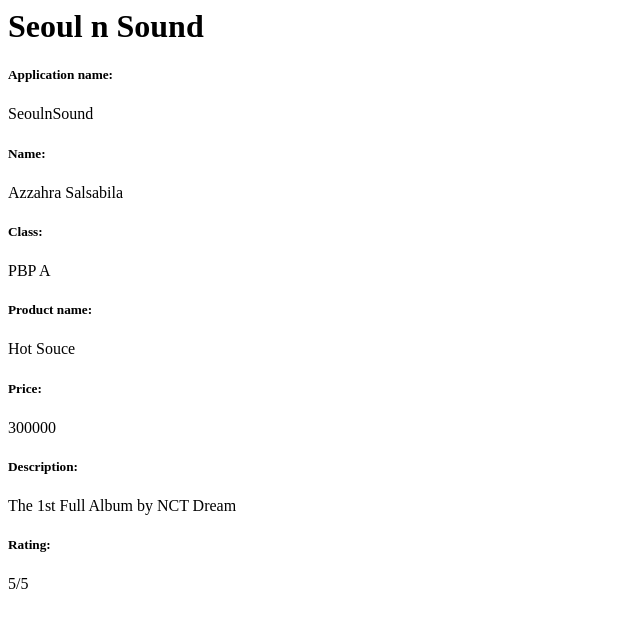
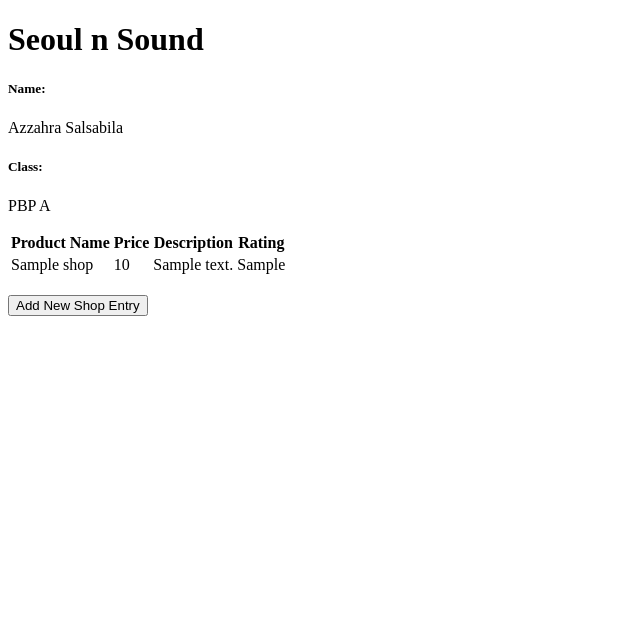
Before and after one commit to jalavienrose/SeoulnSound, a Django app: page / in a window 1280 px wide. Shown: the top 628 px of the page, without its empty margins (0-640 px from the left). Run offline with Django 5.2, Linux system fonts and the light colour scheme; tables that the repository leaves empty hold one stand-in row (values such as "Sample post").

Commit message:
up tugas 3

```diff
--- a/SeoulnSound/settings.py
+++ b/SeoulnSound/settings.py
@@ -55,7 +55,7 @@ ROOT_URLCONF = 'SeoulnSound.urls'
 TEMPLATES = [
     {
         'BACKEND': 'django.template.backends.django.DjangoTemplates',
-        'DIRS': [],
+        'DIRS': [BASE_DIR / "templates"],
         'APP_DIRS': True,
         'OPTIONS': {
             'context_processors': [
@@ -122,3 +122,5 @@ STATIC_URL = 'static/'
 # https://docs.djangoproject.com/en/5.1/ref/settings/#default-auto-field
 
 DEFAULT_AUTO_FIELD = 'django.db.models.BigAutoField'
+
+CSRF_TRUSTED_ORIGINS = ["http://localhost","http://127.0.0.1","http://azzahra-salsabila31-seoulnsound.pbp.cs.ui.ac.id", "https://azzahra-salsabila31-seoulnsound.pbp.cs.ui.ac.id"]
--- a/main/models.py
+++ b/main/models.py
@@ -1,9 +1,8 @@
+import uuid
 from django.db import models
 
 class Shop(models.Model):
-    application_name = models.CharField(max_length=255)
-    self_name = models.CharField(max_length=255)
-    pbp_class = models.CharField(max_length=255)
+    id = models.UUIDField(primary_key=True, default=uuid.uuid4, editable=False)
     product_name = models.CharField(max_length=255)
     price = models.IntegerField()
     description = models.TextField()
--- a/main/templates/main.html
+++ b/main/templates/main.html
@@ -1,16 +1,39 @@
+{% extends 'base.html' %}
+{% block content %}
 <h1>Seoul n Sound</h1>
 
-<h5>Application name: </h5>
-<p>{{ application_name }}<p>
 <h5>Name:</h5>
 <p>{{ self_name }}<p>
 <h5>Class: </h5>
 <p>{{ pbp_class }}<p>
-<h5>Product name: </h5>
-<p>{{ product_name }}<p>
-<h5>Price: </h5>
-<p>{{ price }}<p>
-<h5>Description: </h5>
-<p>{{ description }}<p>
-<h5>Rating: </h5>
-<p>{{ rating }}<p>
+
+    {% if not shop_entries %}
+    <p>Belum ada data shop pada SeoulnSound.</p>
+    {% else %}
+    <table>
+      <tr>
+        <th>Product Name</th>
+        <th>Price</th>
+        <th>Description</th>
+        <th>Rating</th>
+      </tr>
+
+      {% comment %} Berikut cara memperlihatkan data shop di bawah baris ini
+      {% endcomment %}
+      {% for shop_entry in shop_entries %}
+      <tr>
+        <td>{{shop_entry.product_name}}</td>
+        <td>{{shop_entry.price}}</td>
+        <td>{{shop_entry.description}}</td>
+        <td>{{shop_entry.rating}}</td>
+      </tr>
+      {% endfor %}
+    </table>
+    {% endif %}
+
+    <br />
+
+    <a href="{% url 'main:create_shop_entry' %}">
+      <button>Add New Shop Entry</button>
+    </a>
+{% endblock content %}
--- a/main/tests.py
+++ b/main/tests.py
@@ -18,11 +18,6 @@ class mainTest(TestCase):
     def test_strong_mood_user(self):
         now = timezone.now()
         mood = Shop.objects.create(
-            application_name= "SeoulnSound",
             self_name= "Azzahra Salsabila",
             pbp_class= "PBP A",
-            product_name= "Hot Souce",
-            price= 300000,
-            description= "The 1st Full Album by NCT Dream",
-            rating= "5/5"
         )
--- a/main/urls.py
+++ b/main/urls.py
@@ -1,8 +1,13 @@
 from django.urls import path
-from main.views import show_main
+from main.views import show_main, create_shop_entry, show_xml, show_json, show_xml_by_id, show_json_by_id
 
 app_name = 'main'
 
 urlpatterns = [
     path('', show_main, name='show_main'),
+    path('create-shop-entry', create_shop_entry, name='create_shop_entry'),
+    path('xml/', show_xml, name='show_xml'),
+    path('json/', show_json, name='show_json'),
+    path('xml/<str:id>/', show_xml_by_id, name='show_xml_by_id'),
+    path('json/<str:id>/', show_json_by_id, name='show_json_by_id'),
 ]
--- a/main/views.py
+++ b/main/views.py
@@ -1,14 +1,42 @@
-from django.shortcuts import render
+from django.http import HttpResponse
+from django.core import serializers
+from django.shortcuts import render, redirect
+from main.forms import ShopEntryForm
+from main.models import Shop
 
 def show_main(request):
+    shop_entries = Shop.objects.all()
+
     context = {
-                "application_name": "SeoulnSound",
                 "self_name": "Azzahra Salsabila",
                 "pbp_class": "PBP A",
-                "product_name": "Hot Souce",
-                "price": 300000,
-                "description": "The 1st Full Album by NCT Dream",
-                "rating": "5/5"
+                "shop_entries": shop_entries
     }
 
     return render(request, "main.html", context)
+
+def create_shop_entry(request):
+    form = ShopEntryForm(request.POST or None)
+
+    if form.is_valid() and request.method == "POST":
+        form.save()
+        return redirect('main:show_main')
+
+    context = {'form': form}
+    return render(request, "create_shop_entry.html", context)
+
+def show_xml(request):
+    data = Shop.objects.all()
+    return HttpResponse(serializers.serialize("xml", data), content_type="application/xml")
+
+def show_json(request):
+    data = Shop.objects.all()
+    return HttpResponse(serializers.serialize("json", data), content_type="application/json")
+
+def show_xml_by_id(request, id):
+    data = Shop.objects.filter(pk=id)
+    return HttpResponse(serializers.serialize("xml", data), content_type="application/xml")
+
+def show_json_by_id(request, id):
+    data = Shop.objects.filter(pk=id)
+    return HttpResponse(serializers.serialize("json", data), content_type="application/json")
--- /dev/null
+++ b/templates/base.html
@@ -0,0 +1,13 @@
+{% load static %}
+<!DOCTYPE html>
+<html lang="en">
+  <head>
+    <meta charset="UTF-8" />
+    <meta name="viewport" content="width=device-width, initial-scale=1.0" />
+    {% block meta %} {% endblock meta %}
+  </head>
+
+  <body>
+    {% block content %} {% endblock content %}
+  </body>
+</html>
```
Also changed, not shown: main/forms.py (added, +7 -0 lines), main/templates/create_shop_entry.html (added, +18 -0 lines), .github/workflows/deploy.yml (added), main/migrations/0001_initial.py, main/migrations/0002_rename_moodentry_shop.py (deleted).
